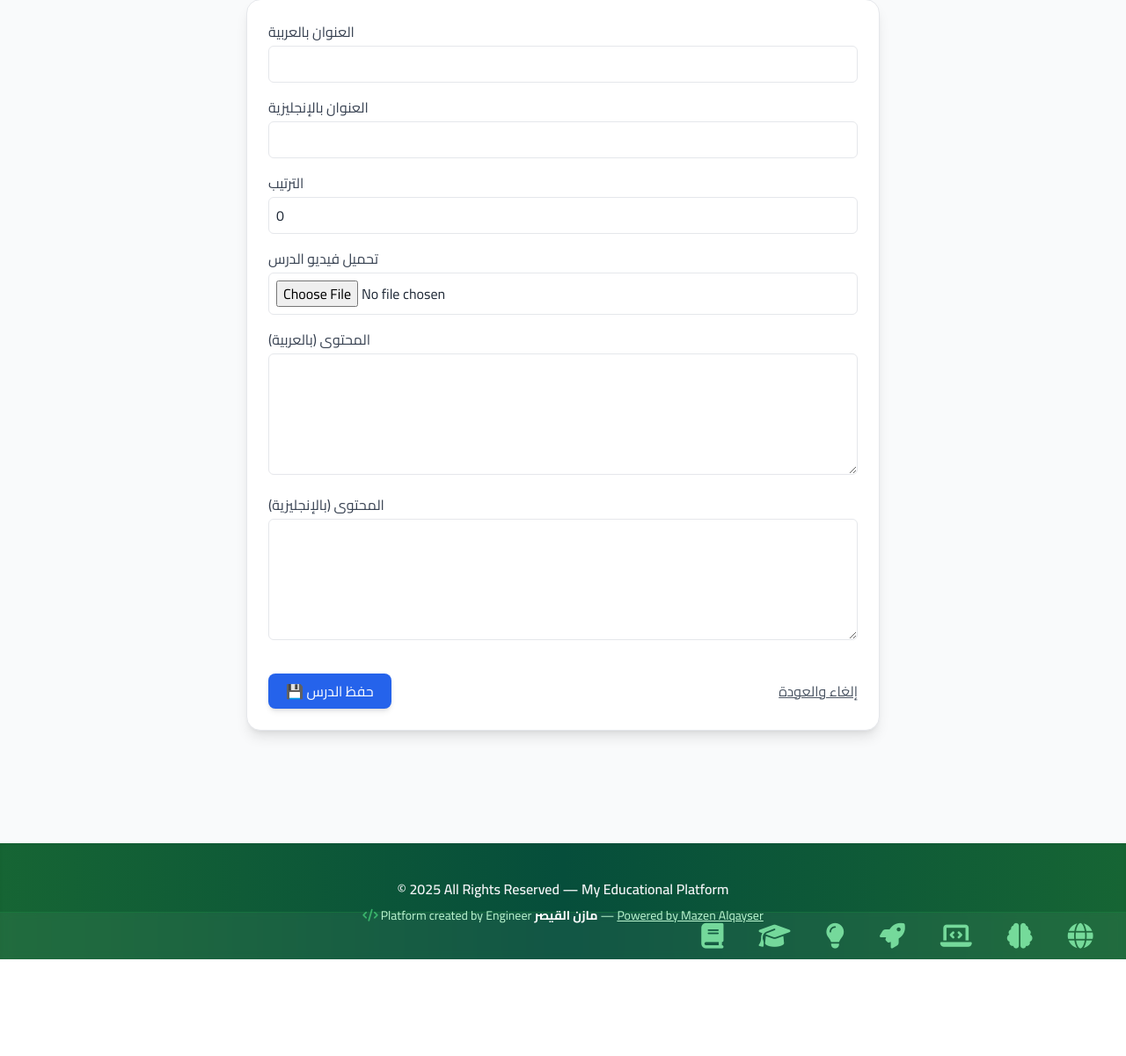
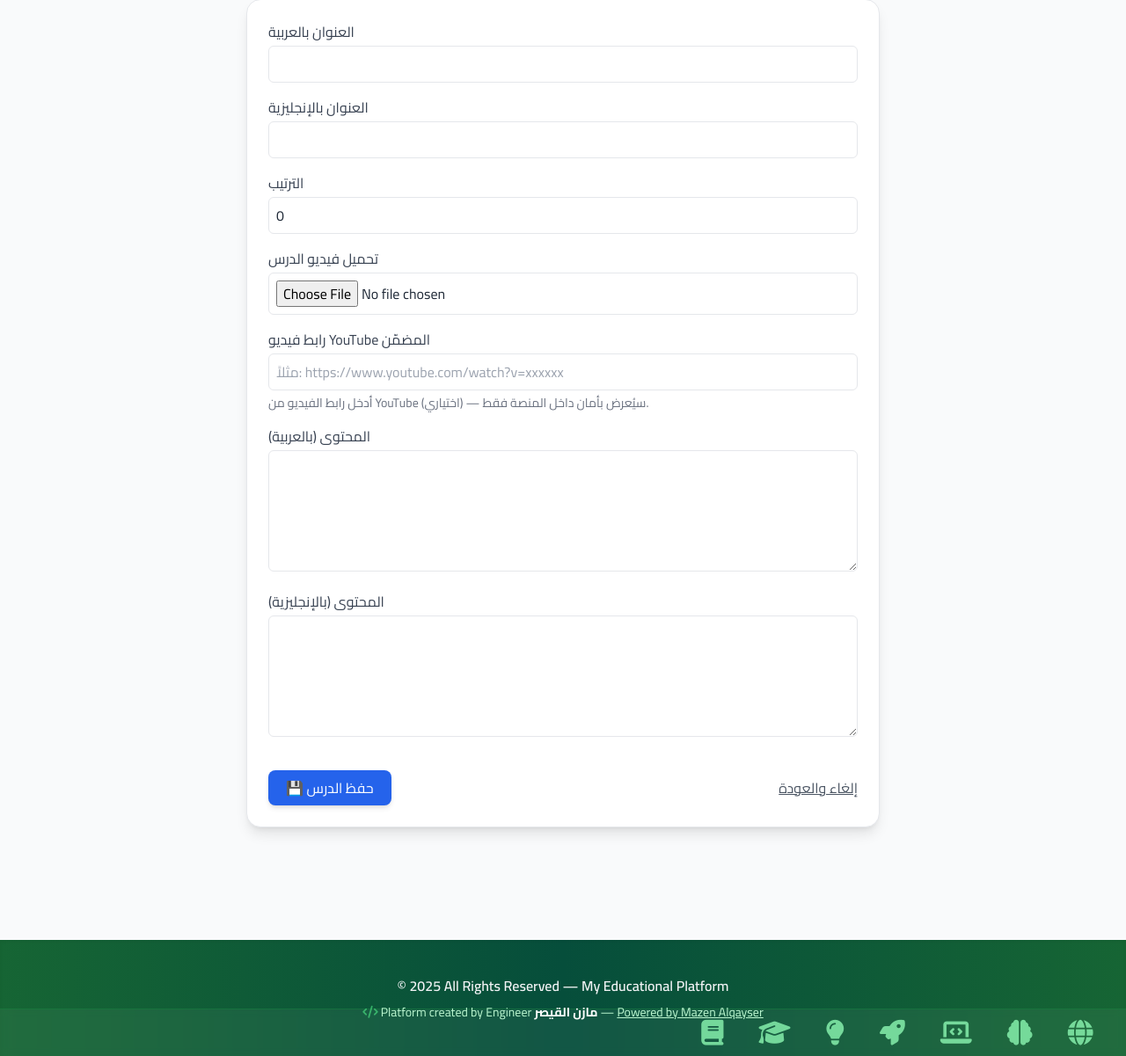
Before and after one commit to mazen-alqayser/eduplatform, a Flask app: page /admin/course/14/lesson/new in a window 1280 px wide. Shown: the part 199-1400 px from the top of the page at 88% size. Before the commit the page ends 1290 px from the top, so only its background shows below. Run offline with Flask 2, Linux system fonts and the light colour scheme; a user stored in the database is signed in; some libraries are stand-ins or nearby versions.

Commit message:
Enhance lesson form with YouTube video URL field
Added optional YouTube video URL input field and updated the form layout.

```diff
--- a/edu_platform_final/templates/admin/lesson_form.html
+++ b/edu_platform_final/templates/admin/lesson_form.html
@@ -5,11 +5,12 @@
         {% if lesson %}تعديل الدرس{% else %}إضافة درس جديد{% endif %}
     </h1>
 
-    <!-- ✅ نموذج التعديل أو الإضافة -->
+    <!-- ✅ نموذج الإضافة أو التعديل -->
     <form method="post" enctype="multipart/form-data"
           action="{% if lesson %}{{ url_for('admin_lesson_edit', course_id=course_id, lesson_id=lesson.id) }}{% else %}{{ url_for('admin_lesson_new', course_id=course_id) }}{% endif %}"
           class="bg-white shadow-lg rounded-2xl p-6 border border-gray-200 space-y-4">
 
+        <!-- العنوان بالعربية -->
         <div>
             <label class="block text-gray-700 mb-1 font-medium">العنوان بالعربية</label>
             <input name="title_ar" required
@@ -17,6 +18,7 @@
                    class="w-full p-2 border rounded-md focus:ring focus:ring-blue-200"/>
         </div>
 
+        <!-- العنوان بالإنجليزية -->
         <div>
             <label class="block text-gray-700 mb-1 font-medium">العنوان بالإنجليزية</label>
             <input name="title_en"
@@ -24,6 +26,7 @@
                    class="w-full p-2 border rounded-md focus:ring focus:ring-blue-200"/>
         </div>
 
+        <!-- الترتيب -->
         <div>
             <label class="block text-gray-700 mb-1 font-medium">الترتيب</label>
             <input type="number" name="position"
@@ -31,6 +34,7 @@
                    class="w-full p-2 border rounded-md focus:ring focus:ring-blue-200"/>
         </div>
 
+        <!-- تحميل فيديو الدرس -->
         <div>
             <label class="block text-gray-700 mb-1 font-medium">تحميل فيديو الدرس</label>
             {% if lesson and lesson.video %}
@@ -42,12 +46,26 @@
             <input type="file" name="video" class="w-full border p-2 rounded-md"/>
         </div>
 
+        <!-- ✅ خانة جديدة: رابط فيديو يوتيوب المضمّن -->
+        <div>
+            <label class="block text-gray-700 mb-1 font-medium">رابط فيديو YouTube المضمّن</label>
+            <input type="url" name="video_url"
+                   placeholder="مثلاً: https://www.youtube.com/watch?v=xxxxxx"
+                   value="{{ lesson.video_url if lesson and lesson.video_url else '' }}"
+                   class="w-full p-2 border rounded-md focus:ring focus:ring-blue-200"/>
+            <p class="text-sm text-gray-500 mt-1">
+                أدخل رابط الفيديو من YouTube (اختياري) — سيُعرض بأمان داخل المنصة فقط.
+            </p>
+        </div>
+
+        <!-- المحتوى بالعربية -->
         <div>
             <label class="block text-gray-700 mb-1 font-medium">المحتوى (بالعربية)</label>
             <textarea name="content_ar" rows="5"
                       class="w-full p-2 border rounded-md focus:ring focus:ring-blue-200">{{ lesson.content_ar if lesson else '' }}</textarea>
         </div>
 
+        <!-- المحتوى بالإنجليزية -->
         <div>
             <label class="block text-gray-700 mb-1 font-medium">المحتوى (بالإنجليزية)</label>
             <textarea name="content_en" rows="5"
@@ -63,7 +81,7 @@
         </div>
     </form>
 
-    <!-- ✅ نموذج الحذف منفصل عن نموذج التعديل -->
+    <!-- ✅ نموذج الحذف -->
     {% if lesson %}
     <form method="post"
           action="{{ url_for('admin_lesson_delete', course_id=course_id, lesson_id=lesson.id) }}"
```
